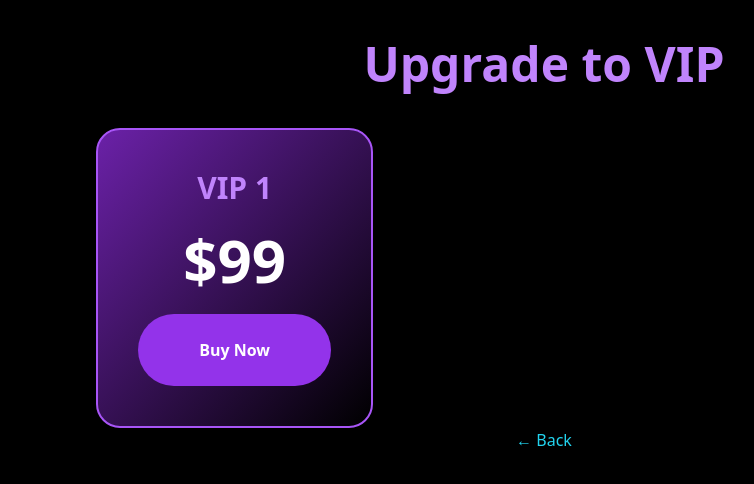
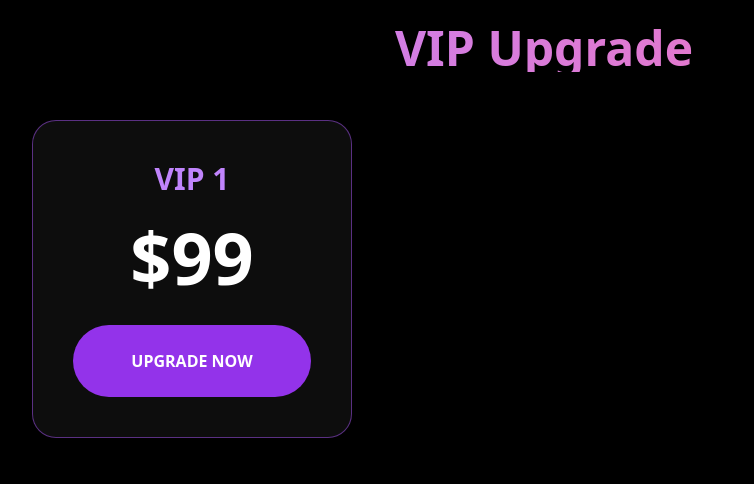
Before and after one commit to 0chuko/zuri-payment-form, a plain HTML site: page vip.html in a window 1280 px wide. Shown: the whole page, without its empty margins (96-850 px from the left). Drawn offline with nearby package versions, Linux system fonts and the light colour scheme.

Commit message:
Revamp VIP upgrade page layout and styling

```diff
--- a/vip.html
+++ b/vip.html
@@ -1,14 +1,11 @@
 <!DOCTYPE html>
-<html><head><meta charset="UTF-8"><title>VIP Upgrade</title><script src="https://cdn.tailwindcss.com"></script></head>
-<body class="bg-black text-white min-h-screen p-10 text-center">
-  <h1 class="text-5xl font-black text-purple-400 mb-10">Upgrade to VIP</h1>
-  <div class="max-w-4xl mx-auto grid md:grid-cols-3 gap-8">
-    <div class="bg-gradient-to-br from-purple-800 to-black border-2 border-purple-500 rounded-3xl p-10 hover:scale-105 transition">
-      <h2 class="text-3xl font-bold text-purple-400">VIP 1</h2>
-      <p class="text-6xl font-black my-6 text-white">$99</p>
-      <button class="w-full py-6 bg-purple-600 rounded-full font-bold hover:bg-purple-500">Buy Now</button>
-    </div>
-    <!-- Repeat for VIP 2, VIP 3... -->
-  </div>
-  <a href="dashboard.html" class="mt-10 text-cyan-400">← Back</a>
-</body></html>
+<html><head><meta charset="UTF-8"><meta name="viewport" content="width=device-width, initial-scale=1.0"><title>VIP</title>
+<script src="https://cdn.tailwindcss.com"></script></head>
+<body class="grain bg-black text-white min-h-screen p-6">
+<div class="max-w-5xl mx-auto"><h1 class="text-5xl font-black text-center mb-12 bg-clip-text text-transparent bg-gradient-to-r from-purple-400 to-pink-400">VIP Upgrade</h1>
+<div class="grid md:grid-cols-3 gap-8">
+<div class="bg-white/5 backdrop-blur-xl border border-purple-500/50 rounded-3xl p-10 text-center hover:scale-105 transition">
+<h2 class="text-3xl font-bold text-purple-400 mb-6">VIP 1</h2><p class="text-7xl font-black text-white mb-8">$99</p>
+<a href="recharge.html" class="block py-6 bg-purple-600 rounded-full font-bold hover:bg-purple-500">UPGRADE NOW</a>
+</div>
+<!-- Repeat for VIP 2–6 --></div></div></body></html>
```
